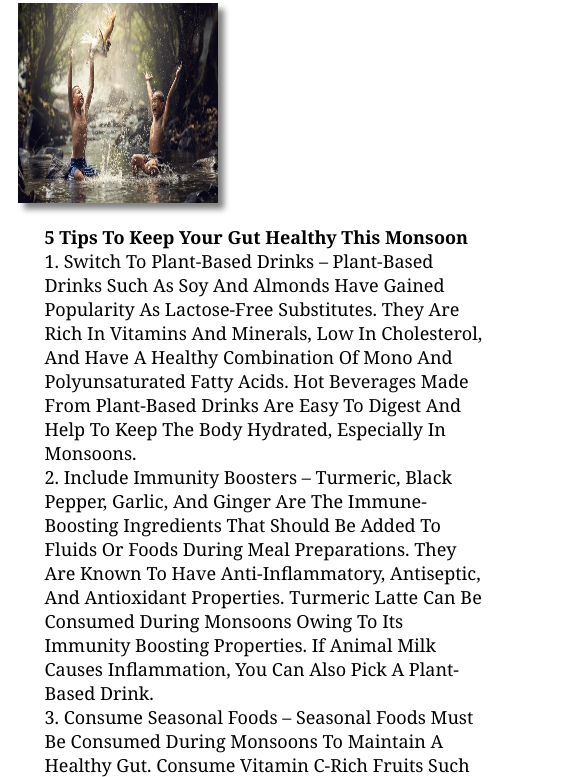
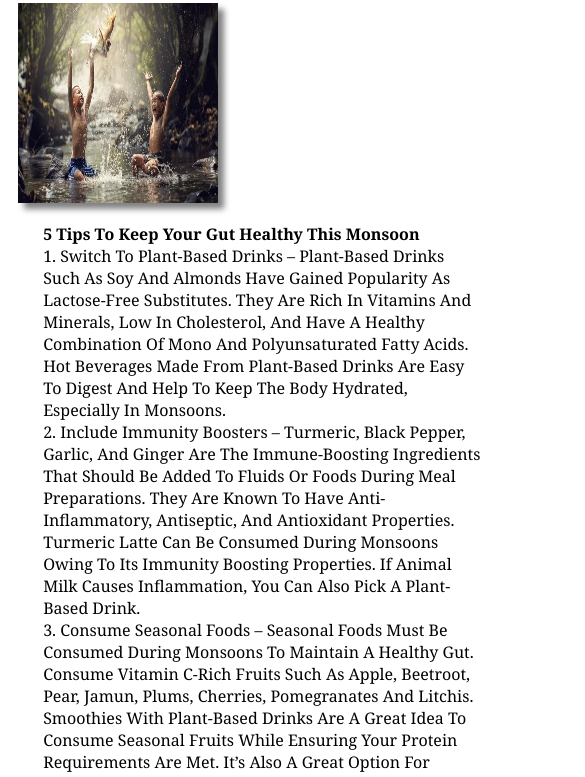
Before and after one commit to Sahilsssoni/Blog-News.github.io, a plain HTML site: page hlt1.html in a window 390 px wide. Shown: the top 777 px of the page, 585 px wide, since content can reach past the window. Drawn offline with Linux system fonts and the light colour scheme.

Commit message:
Update app.css

```diff
--- a/app.css
+++ b/app.css
@@ -246,7 +246,7 @@ h1{
     }
     .text{
         align-items: center;
-        font-size: large;
+        font-size: medium;
         font-family: Cambria, Cochin, Georgia, Times, 'Times New Roman', serif;
         font-weight: 300;
         text-transform: capitalize;
@@ -259,7 +259,7 @@ h1{
         .box{
             margin: -10px;
             height: 5000px;
-            width: 1550px;
+            width: 1505px;
             background-color: white;
         }
 
```
